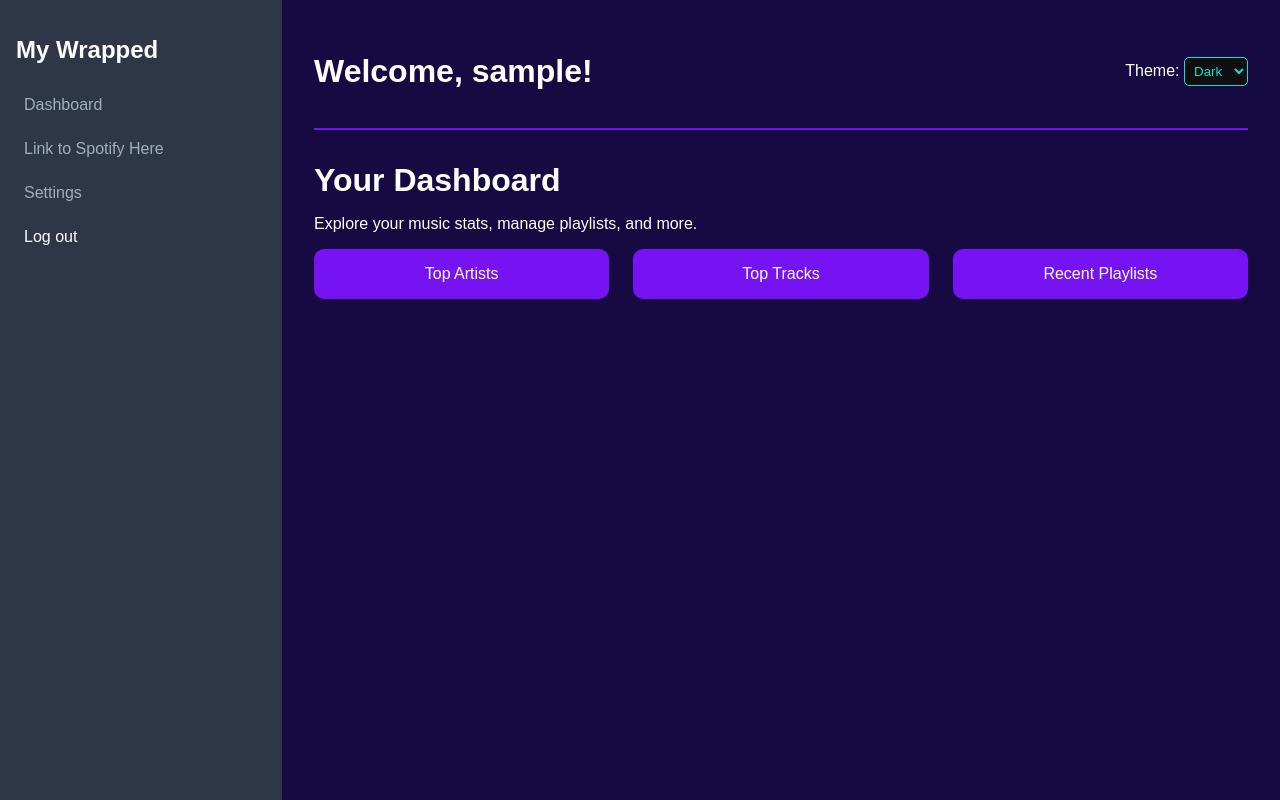
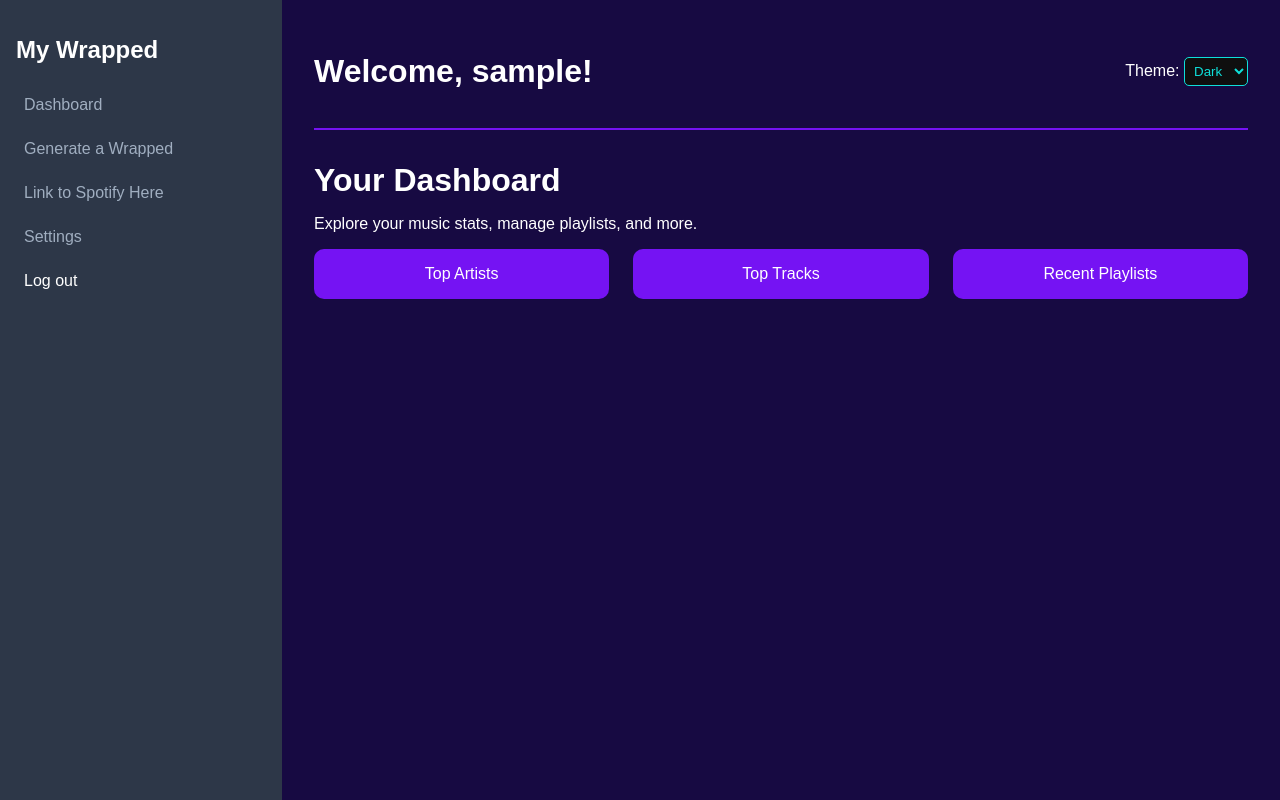
Before and after one commit to Wilsdawg1212/2340_Project_2, a Django app: page /dashboard/ in a window 1280 px wide. Run offline with Django 5.2, Linux system fonts and the light colour scheme; the visitor is signed in with stand-in values (Sample User, id 1); some libraries are stand-ins or nearby versions.

Commit message:
Fixing sidebar 1/2

```diff
--- a/Spotify_Wrapped/templates/Spotify_Wrapped/dashboard.html
+++ b/Spotify_Wrapped/templates/Spotify_Wrapped/dashboard.html
@@ -17,6 +17,7 @@
             <h2>My Wrapped</h2>
             <div class="nav-links">
                 <a class="sidebar-link" href="{% url 'dashboard' %}">Dashboard</a>
+                <a class="sidebar-link" >Generate a Wrapped</a>
                 <a class="sidebar-link" href="{% url 'link_account' %}">Link to Spotify Here</a>
                 <a class="sidebar-link" href="#">Settings</a>
                 <a class="sidebar-link logout-link" href="{% url 'logout' %}">Log out</a>
```
